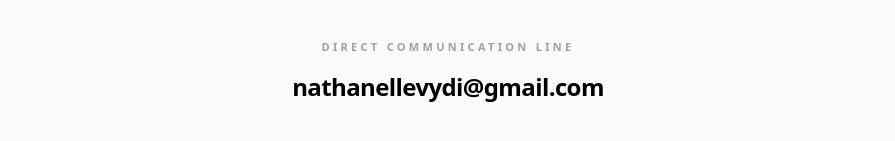
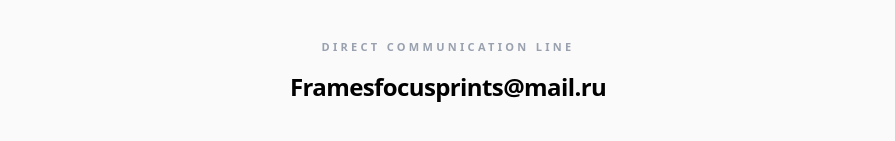
Before and after one commit to Nathanellevy-DI/Frame-Focus, a Next.js app: page /contact in a window 1280 px wide. Shown: the part 984-1125 px from the top of the page, without its empty margins (192-1087 px from the left). Built offline with nearby package versions, Linux system fonts and the light colour scheme; a web font is replaced by a local one.

Commit message:
fix(contact): update primary communication email

```diff
--- a/app/contact/page.tsx
+++ b/app/contact/page.tsx
@@ -41,7 +41,7 @@ export default function ContactPage() {
             <p className="text-sm text-gray-500 leading-loose mb-8">
               Spotted a photograph on our Instagram that isn't in the store? Or perhaps you need a massive 40x60" showpiece for a corporate lobby? Tell us your vision and we will make it a reality.
             </p>
-            <a href="mailto:nathanellevydi@gmail.com?subject=Custom Print Inquiry" className="inline-block bg-black text-white text-[10px] font-black uppercase tracking-[0.2em] px-8 py-4 hover:bg-gray-800 transition-colors w-full text-center">
+            <a href="mailto:Framesfocusprints@mail.ru?subject=Custom Print Inquiry" className="inline-block bg-black text-white text-[10px] font-black uppercase tracking-[0.2em] px-8 py-4 hover:bg-gray-800 transition-colors w-full text-center">
               Request Custom Quote
             </a>
           </div>
@@ -53,7 +53,7 @@ export default function ContactPage() {
             <p className="text-sm text-gray-500 leading-loose mb-8">
               Having trouble tracking your package? Need to update your shipping address before the warehouse dispatches your print? Our fulfillment team is available to assist you.
             </p>
-            <a href="mailto:nathanellevydi@gmail.com?subject=Order Support Request" className="inline-block border-2 border-black text-black text-[10px] font-black uppercase tracking-[0.2em] px-8 py-4 hover:bg-black hover:text-white transition-colors w-full text-center">
+            <a href="mailto:Framesfocusprints@mail.ru?subject=Order Support Request" className="inline-block border-2 border-black text-black text-[10px] font-black uppercase tracking-[0.2em] px-8 py-4 hover:bg-black hover:text-white transition-colors w-full text-center">
               Contact Support Team
             </a>
           </div>
@@ -63,8 +63,8 @@ export default function ContactPage() {
         {/* Direct Email Fallback */}
         <div className="mt-20 text-center border-t border-gray-200 pt-16">
           <p className="text-[11px] font-black uppercase tracking-[0.3em] text-gray-400 mb-4">Direct Communication Line</p>
-          <a href="mailto:nathanellevydi@gmail.com" className="text-2xl font-bold tracking-tight hover:underline decoration-2 underline-offset-8">
-            nathanellevydi@gmail.com
+          <a href="mailto:Framesfocusprints@mail.ru" className="text-2xl font-bold tracking-tight hover:underline decoration-2 underline-offset-8">
+            Framesfocusprints@mail.ru
           </a>
         </div>
 
```
